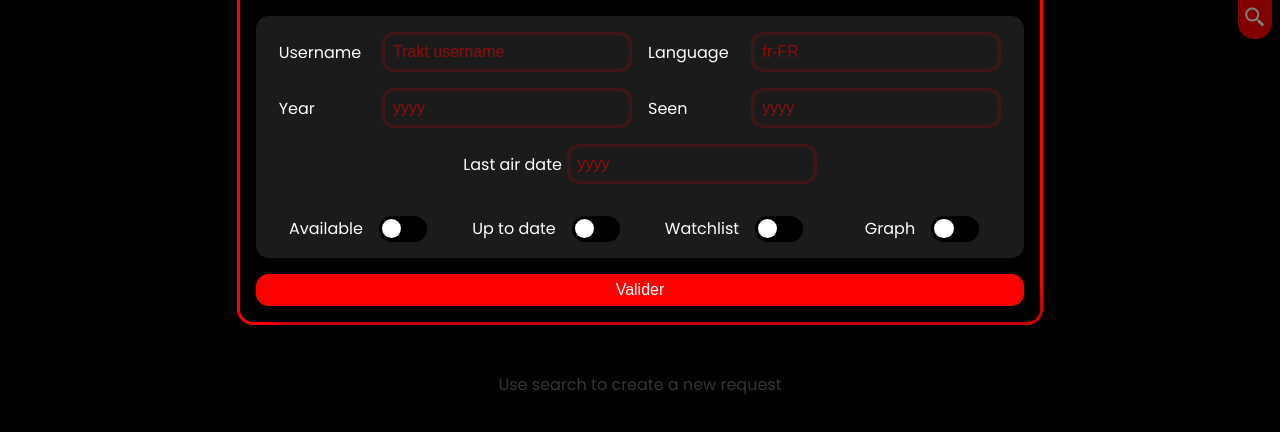
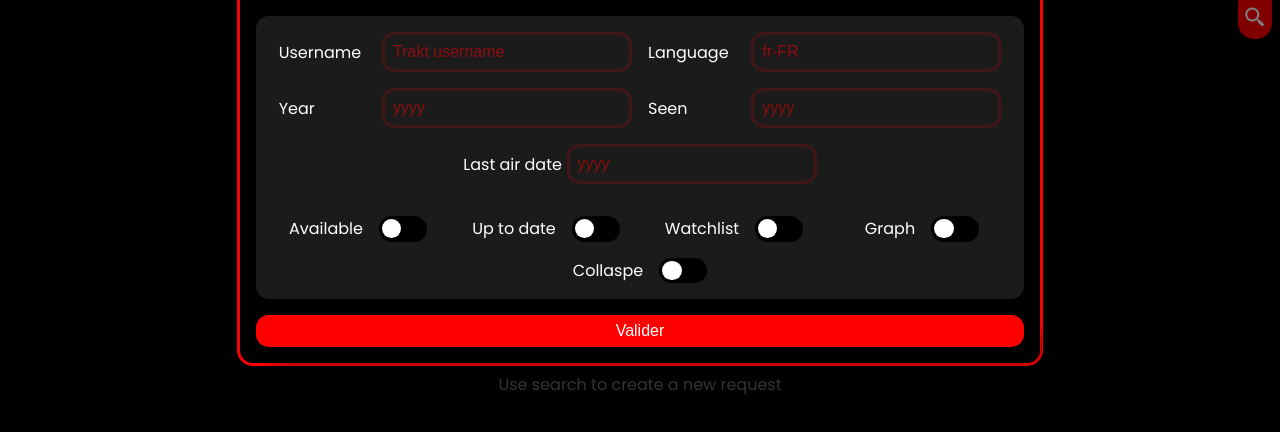
Before and after one commit to ArthurTakase/TraktWrapped, a React (Vite) app: page / in a window 1280 px wide. Shown: the top 432 px of the page. Built offline with nearby package versions, Linux system fonts and the light colour scheme.

Commit message:
FEAT: Ajout d'une option de collapse

```diff
--- a/src/App.jsx
+++ b/src/App.jsx
@@ -17,6 +17,7 @@ export default function App() {
     const watchlist = useRef(null)
     const graph = useRef(null)
     const seen = useRef(null)
+    const collapse = useRef(null)
 
     function toggleMenu(from) {
         const urlParams = new URLSearchParams(window.location.search)
@@ -45,7 +46,8 @@ export default function App() {
             available: available.current.checked,
             up_to_date: up_to_date.current.checked,
             watchlist: watchlist.current.checked,
-            graph: graph.current.checked
+            graph: graph.current.checked,
+            collapse: collapse.current.checked
         })
 
         window.location.reload()
@@ -63,6 +65,7 @@ export default function App() {
         up_to_date.current.checked = searchParams.get('up_to_date') == 'true'
         watchlist.current.checked = searchParams.get('watchlist') == 'true'
         graph.current.checked = searchParams.get('graph') == 'true'
+        collapse.current.checked = searchParams.get('collapse') == 'true'
     }, [])
 
     return (
@@ -98,6 +101,7 @@ export default function App() {
                             <Checkbox label="Up to date" r={up_to_date} id="up_to_date" onChange={() => {}} />
                             <Checkbox label="Watchlist" r={watchlist} id="watchlist" onChange={() => {}} />
                             <Checkbox label="Graph" r={graph} id="graph" onChange={() => {}} />
+                            <Checkbox label="Collaspe" r={collapse} id="collapse" onChange={() => {}} />
                         </div>
                     </div>
                     <div className='submit'>
--- a/src/Components/Wrapped.jsx
+++ b/src/Components/Wrapped.jsx
@@ -17,6 +17,7 @@ export default function Wrapped() {
     }
     const urlParams = new URLSearchParams(window.location.search)
     const username = urlParams.get('username')
+    const collapse = urlParams.get('collapse') == "true" ? true : false
     const sort = {
         year: urlParams.get('year'),
         lang: urlParams.get('lang'),
@@ -25,7 +26,7 @@ export default function Wrapped() {
         available: urlParams.get('available') == "true" ? true : false,
         watchlist: urlParams.get('watchlist') == "true" ? true : false,
         up_to_date: urlParams.get('up_to_date') == "true" ? true : false,
-        graph: urlParams.get('graph') == "true" ? true : false
+        graph: urlParams.get('graph') == "true" ? true : false,
     }
 
     useEffect(() => {
@@ -69,6 +70,7 @@ export default function Wrapped() {
         }
         <div className="gallerie">
             {movies}
+            {collapse ? shows : <></>}
         </div>
         {
             sort.graph == true ?
@@ -77,9 +79,11 @@ export default function Wrapped() {
             </div>
             : <></>
         }
-        <div className="gallerie">
-            {shows}
-        </div>
+        {
+            collapse ? <></> : <div className="gallerie">
+                {shows}
+            </div>
+        }
     </div>
     )
 }
```
